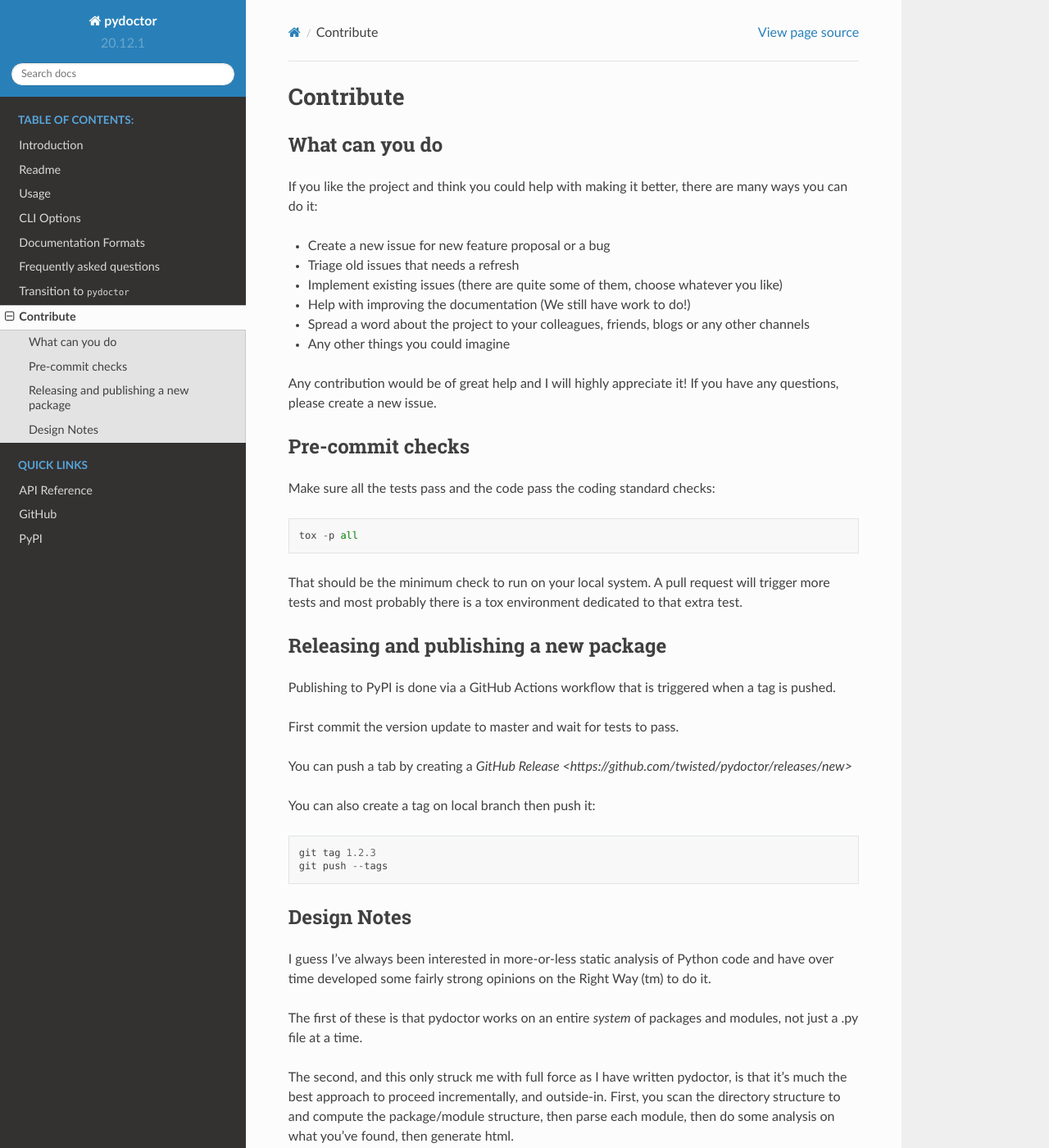
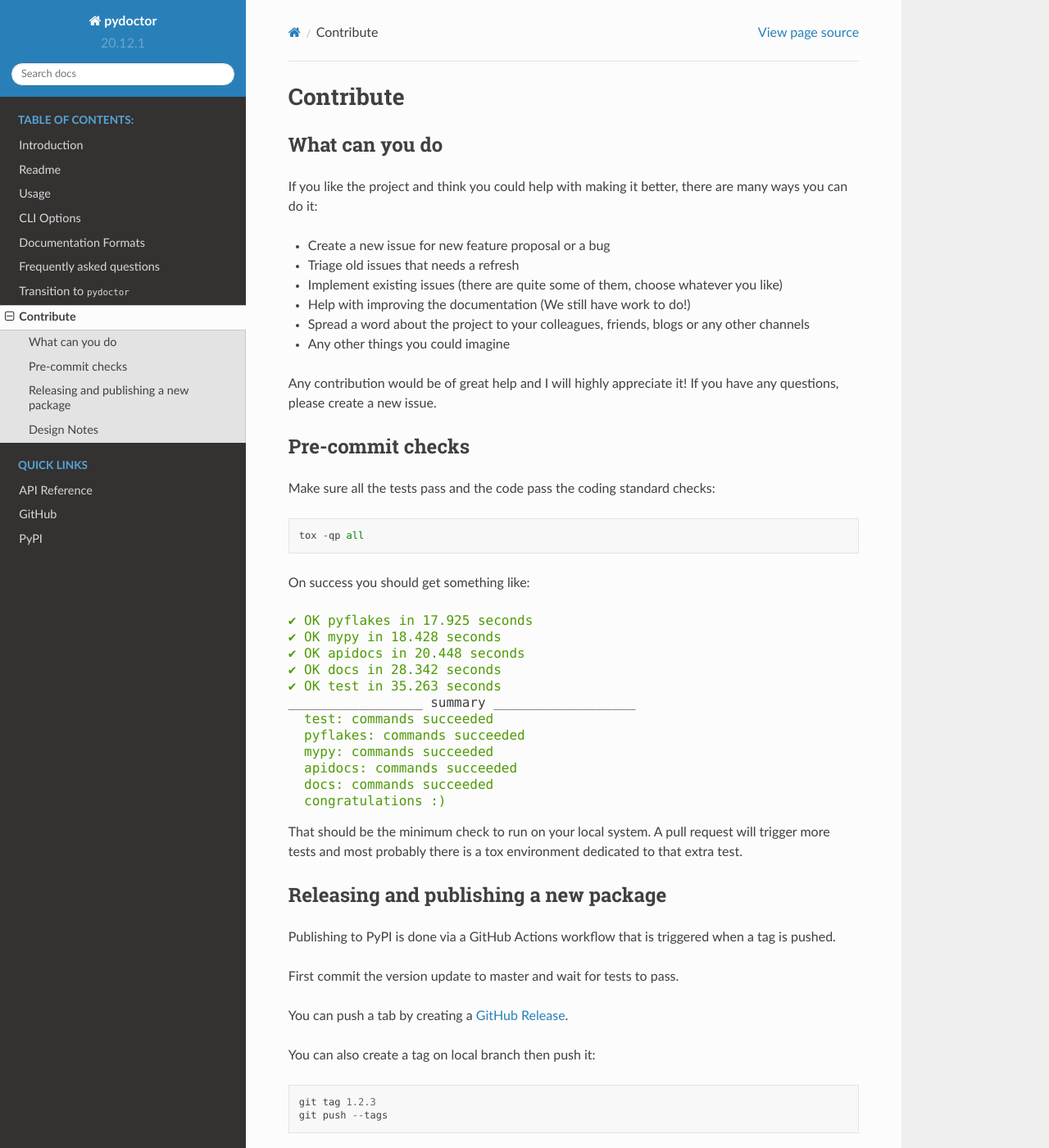
Before and after one commit to twisted/pydoctor, a Sphinx documentation site: the page built from docs/source/contrib.rst, in a window 1280 px wide and 1400 px high. Shown: the whole window at 82% size. Built offline with Sphinx 7.4.7 and the Read the Docs theme 2.0.0, drawn with Linux system fonts in a browser that asks for light colours.

Commit message:
Update default env list. Fix link in contrib.

```diff
--- a/docs/source/contrib.rst
+++ b/docs/source/contrib.rst
@@ -22,7 +22,25 @@
 
 Make sure all the tests pass and the code pass the coding standard checks::
 
-    tox -p all
+    tox -qp all
+
+On success you should get something like:
+
+.. raw:: html
+
+    <pre><font color="#4E9A06">✔ OK pyflakes in 17.925 seconds</font>
+    <font color="#4E9A06">✔ OK mypy in 18.428 seconds</font>
+    <font color="#4E9A06">✔ OK apidocs in 20.448 seconds</font>
+    <font color="#4E9A06">✔ OK docs in 28.342 seconds</font>
+    <font color="#4E9A06">✔ OK test in 35.263 seconds</font>
+    _________________ summary __________________
+    <font color="#4E9A06">  test: commands succeeded</font>
+    <font color="#4E9A06">  pyflakes: commands succeeded</font>
+    <font color="#4E9A06">  mypy: commands succeeded</font>
+    <font color="#4E9A06">  apidocs: commands succeeded</font>
+    <font color="#4E9A06">  docs: commands succeeded</font>
+    <font color="#4E9A06">  congratulations :)</font>
+    </pre>
 
 That should be the minimum check to run on your local system.
 A pull request will trigger more tests and most probably there is a tox
@@ -36,7 +54,7 @@
 
 First commit the version update to master and wait for tests to pass.
 
-You can push a tab by creating a `GitHub Release <https://github.com/twisted/pydoctor/releases/new>`
+You can push a tab by creating a `GitHub Release <https://github.com/twisted/pydoctor/releases/new>`_.
 
 You can also create a tag on local branch then push it::
 
```
Also changed, not shown: 1 other file.
